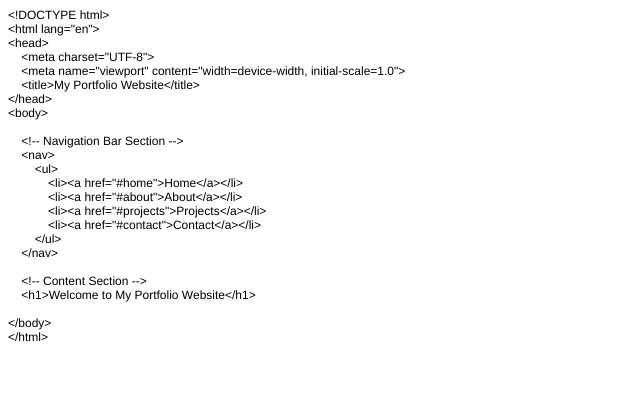
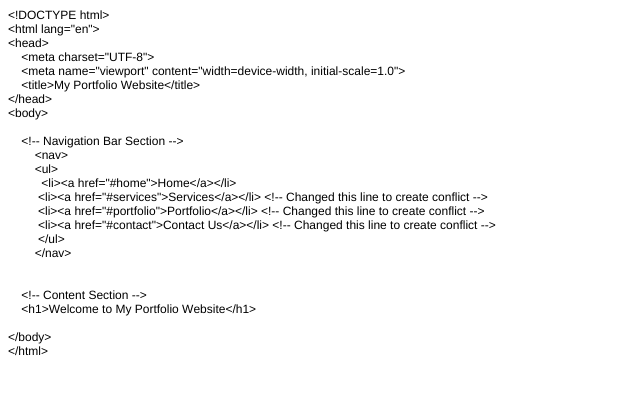
Before and after one commit to davidyawned/PortfolioWebsite, a plain HTML site: page index.html in a window 1280 px wide. Shown: the whole page, without its empty margins (0-640 px from the left). Drawn offline with Linux system fonts and the light colour scheme.

```diff
--- a/index.html
+++ b/index.html
@@ -7,34 +7,37 @@
   <meta name="Generator" content="Cocoa HTML Writer">
   <meta name="CocoaVersion" content="2487.5">
   <style type="text/css">
-    p.p1 {margin: 0.0px 0.0px 0.0px 0.0px; font: 12.0px Helvetica}
-    p.p2 {margin: 0.0px 0.0px 0.0px 0.0px; font: 12.0px Helvetica; min-height: 14.0px}
+    p.p1 {margin: 0.0px 0.0px 0.0px 0.0px; font: 12.0px Helvetica; -webkit-text-stroke: #000000}
+    p.p2 {margin: 0.0px 0.0px 0.0px 0.0px; font: 12.0px Helvetica; -webkit-text-stroke: #000000; min-height: 14.0px}
+    span.s1 {font-kerning: none}
+    span.Apple-tab-span {white-space:pre}
   </style>
 </head>
 <body>
-<p class="p1">&lt;!DOCTYPE html&gt;</p>
-<p class="p1">&lt;html lang="en"&gt;</p>
-<p class="p1">&lt;head&gt;</p>
-<p class="p1"><span class="Apple-converted-space">    </span>&lt;meta charset="UTF-8"&gt;</p>
-<p class="p1"><span class="Apple-converted-space">    </span>&lt;meta name="viewport" content="width=device-width, initial-scale=1.0"&gt;</p>
-<p class="p1"><span class="Apple-converted-space">    </span>&lt;title&gt;My Portfolio Website&lt;/title&gt;</p>
-<p class="p1">&lt;/head&gt;</p>
-<p class="p1">&lt;body&gt;</p>
-<p class="p2"><br></p>
-<p class="p1"><span class="Apple-converted-space">    </span>&lt;!-- Navigation Bar Section --&gt;</p>
-<p class="p1"><span class="Apple-converted-space">    </span>&lt;nav&gt;</p>
-<p class="p1"><span class="Apple-converted-space">        </span>&lt;ul&gt;</p>
-<p class="p1"><span class="Apple-converted-space">            </span>&lt;li&gt;&lt;a href="#home"&gt;Home&lt;/a&gt;&lt;/li&gt;</p>
-<p class="p1"><span class="Apple-converted-space">            </span>&lt;li&gt;&lt;a href="#about"&gt;About&lt;/a&gt;&lt;/li&gt;</p>
-<p class="p1"><span class="Apple-converted-space">            </span>&lt;li&gt;&lt;a href="#projects"&gt;Projects&lt;/a&gt;&lt;/li&gt;</p>
-<p class="p1"><span class="Apple-converted-space">            </span>&lt;li&gt;&lt;a href="#contact"&gt;Contact&lt;/a&gt;&lt;/li&gt;</p>
-<p class="p1"><span class="Apple-converted-space">        </span>&lt;/ul&gt;</p>
-<p class="p1"><span class="Apple-converted-space">    </span>&lt;/nav&gt;</p>
-<p class="p2"><br></p>
-<p class="p1"><span class="Apple-converted-space">    </span>&lt;!-- Content Section --&gt;</p>
-<p class="p1"><span class="Apple-converted-space">    </span>&lt;h1&gt;Welcome to My Portfolio Website&lt;/h1&gt;</p>
-<p class="p2"><br></p>
-<p class="p1">&lt;/body&gt;</p>
-<p class="p1">&lt;/html&gt;</p>
+<p class="p1"><span class="s1">&lt;!DOCTYPE html&gt;</span></p>
+<p class="p1"><span class="s1">&lt;html lang="en"&gt;</span></p>
+<p class="p1"><span class="s1">&lt;head&gt;</span></p>
+<p class="p1"><span class="s1"><span class="Apple-converted-space">    </span>&lt;meta charset="UTF-8"&gt;</span></p>
+<p class="p1"><span class="s1"><span class="Apple-converted-space">    </span>&lt;meta name="viewport" content="width=device-width, initial-scale=1.0"&gt;</span></p>
+<p class="p1"><span class="s1"><span class="Apple-converted-space">    </span>&lt;title&gt;My Portfolio Website&lt;/title&gt;</span></p>
+<p class="p1"><span class="s1">&lt;/head&gt;</span></p>
+<p class="p1"><span class="s1">&lt;body&gt;</span></p>
+<p class="p2"><span class="s1"></span><br></p>
+<p class="p1"><span class="s1"><span class="Apple-converted-space">    </span>&lt;!-- Navigation Bar Section --&gt;</span></p>
+<p class="p1"><span class="s1"><span class="Apple-tab-span">	</span>&lt;nav&gt;</span></p>
+<p class="p1"><span class="s1"><span class="Apple-converted-space">    <span class="Apple-tab-span">	</span></span>&lt;ul&gt;</span></p>
+<p class="p1"><span class="s1"><span class="Apple-converted-space">      <span class="Apple-tab-span">	</span>  </span>&lt;li&gt;&lt;a href="#home"&gt;Home&lt;/a&gt;&lt;/li&gt;</span></p>
+<p class="p1"><span class="s1"><span class="Apple-converted-space">       <span class="Apple-tab-span">	</span> </span>&lt;li&gt;&lt;a href="#services"&gt;Services&lt;/a&gt;&lt;/li&gt; &lt;!-- Changed this line to create conflict --&gt;</span></p>
+<p class="p1"><span class="s1"><span class="Apple-converted-space">       <span class="Apple-tab-span">	</span> </span>&lt;li&gt;&lt;a href="#portfolio"&gt;Portfolio&lt;/a&gt;&lt;/li&gt; &lt;!-- Changed this line to create conflict --&gt;</span></p>
+<p class="p1"><span class="s1"><span class="Apple-converted-space">       <span class="Apple-tab-span">	</span> </span>&lt;li&gt;&lt;a href="#contact"&gt;Contact Us&lt;/a&gt;&lt;/li&gt; &lt;!-- Changed this line to create conflict --&gt;</span></p>
+<p class="p1"><span class="s1"><span class="Apple-converted-space">   <span class="Apple-tab-span">	</span> </span>&lt;/ul&gt;</span></p>
+<p class="p1"><span class="s1"><span class="Apple-tab-span">	</span>&lt;/nav&gt;</span></p>
+<p class="p2"><span class="s1"></span><br></p>
+<p class="p2"><span class="s1"></span><br></p>
+<p class="p1"><span class="s1"><span class="Apple-converted-space">    </span>&lt;!-- Content Section --&gt;</span></p>
+<p class="p1"><span class="s1"><span class="Apple-converted-space">    </span>&lt;h1&gt;Welcome to My Portfolio Website&lt;/h1&gt;</span></p>
+<p class="p2"><span class="s1"></span><br></p>
+<p class="p1"><span class="s1">&lt;/body&gt;</span></p>
+<p class="p1"><span class="s1">&lt;/html&gt;</span></p>
 </body>
 </html>
```
